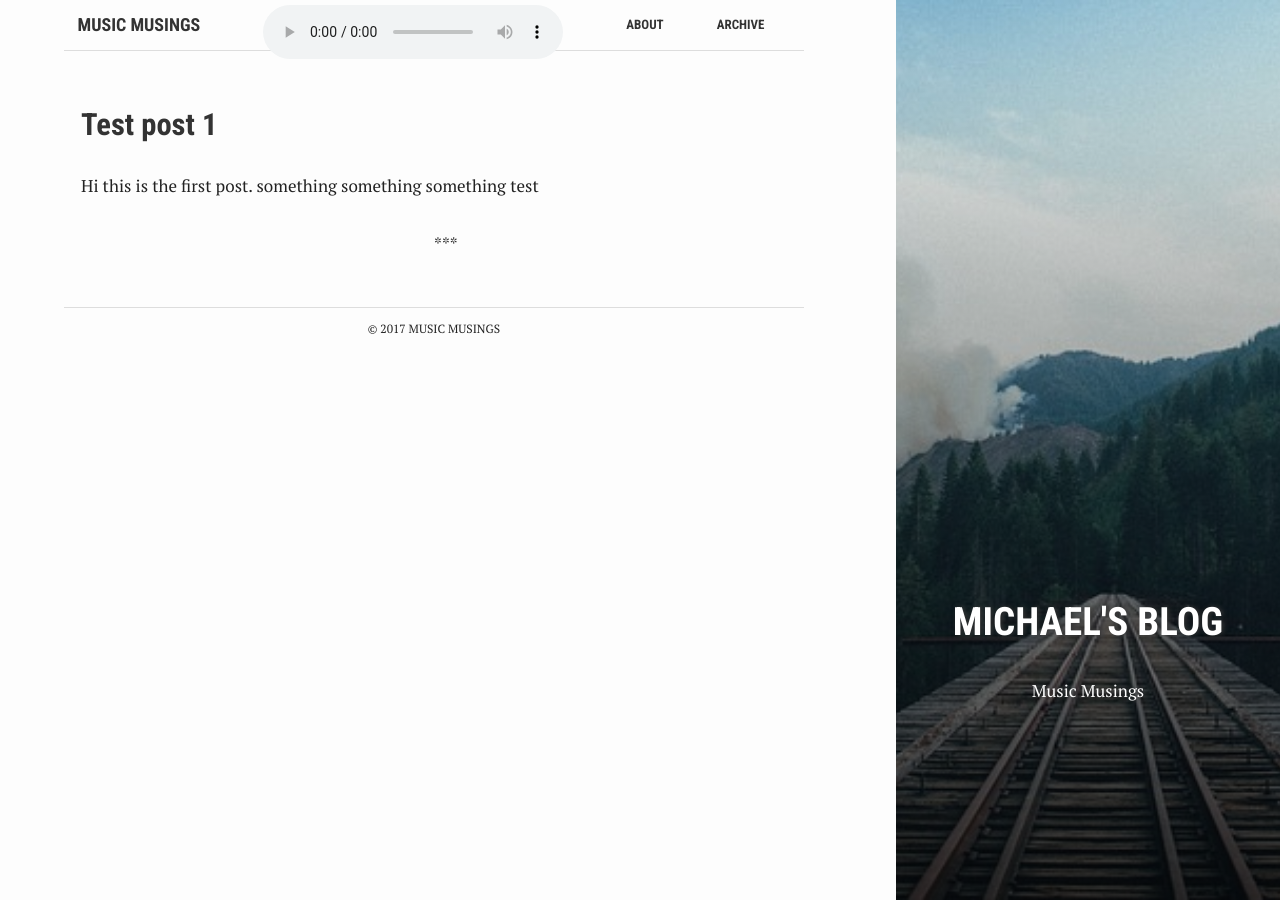
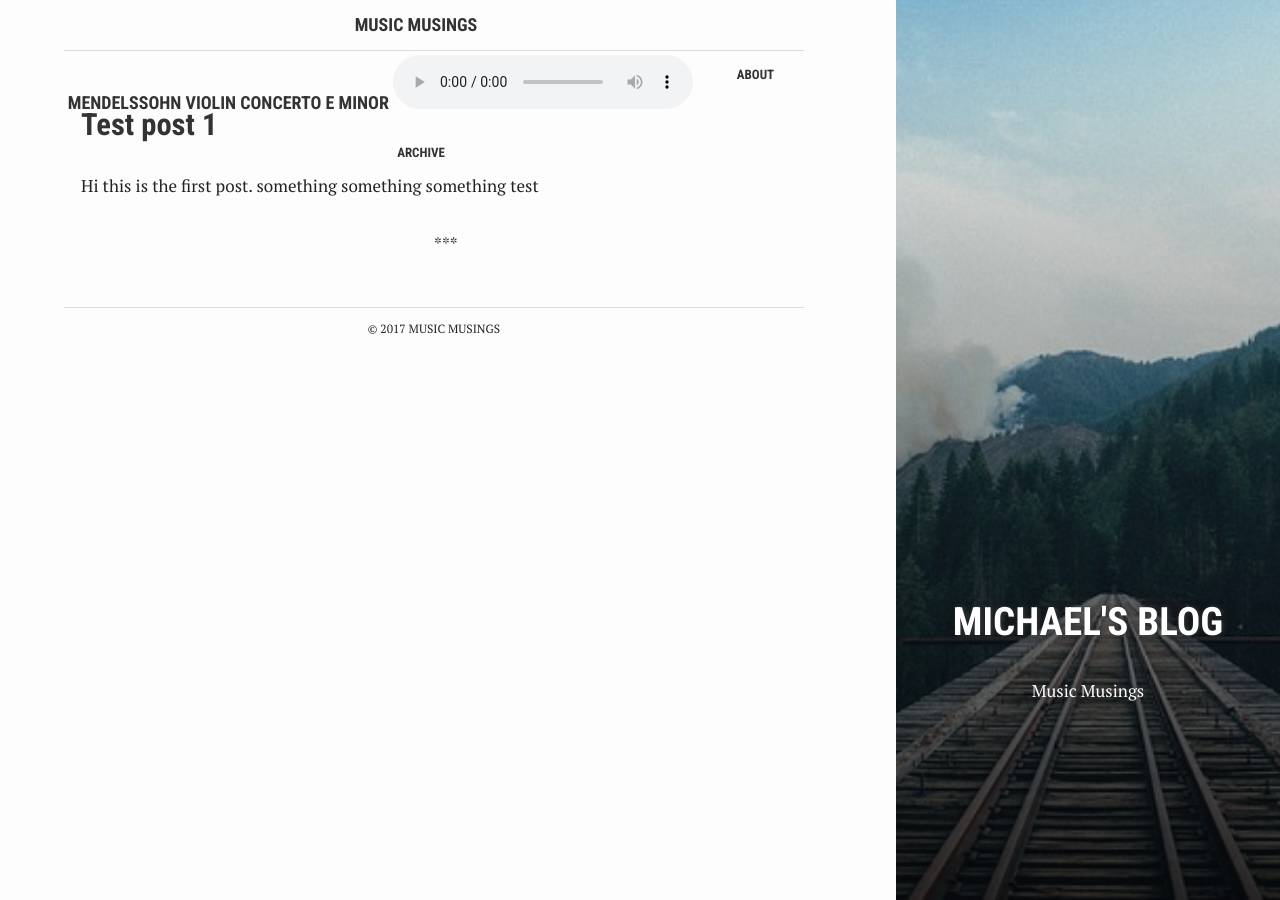
Before and after one commit to moke8198/moke8198.github.io, a Jekyll site: the page built from index.html, in a window 1280 px wide. Built offline with Jekyll 4.4.1, drawn with Linux system fonts in a browser that asks for light colours.

Commit message:
Update header.html

```diff
--- a/_includes/header.html
+++ b/_includes/header.html
@@ -6,7 +6,7 @@
 
     <a class="blog-logo" href="{{ site.baseurl }}/">{{ site.title }}</a>
 
-    <a class="blog-logo audio-player">
+    <a class="blog-logo audio-player">{{ site.audio_title }}
       <audio controls>
         <source src="{{site.audio_file}}">
       </audio>
```
